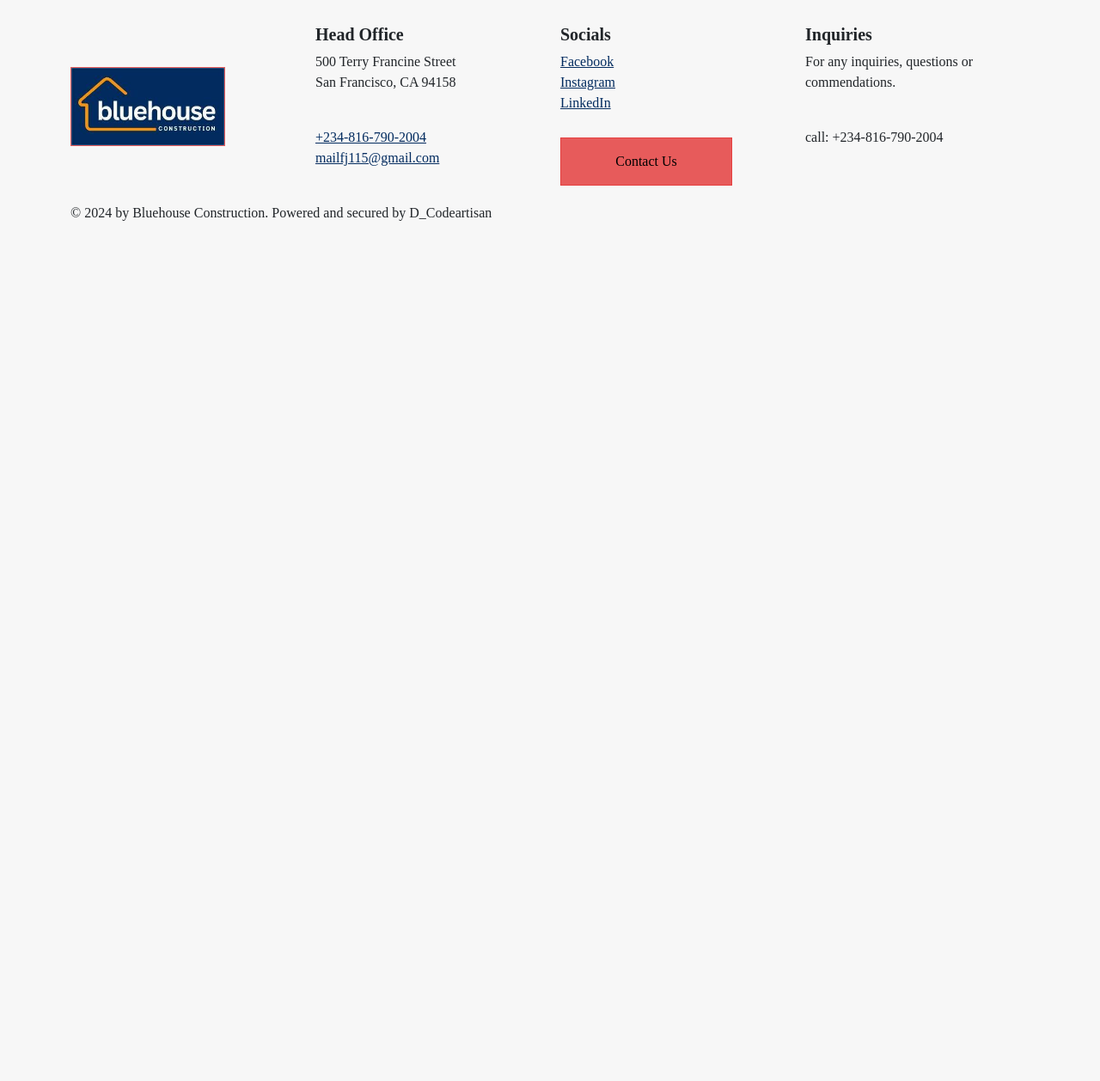
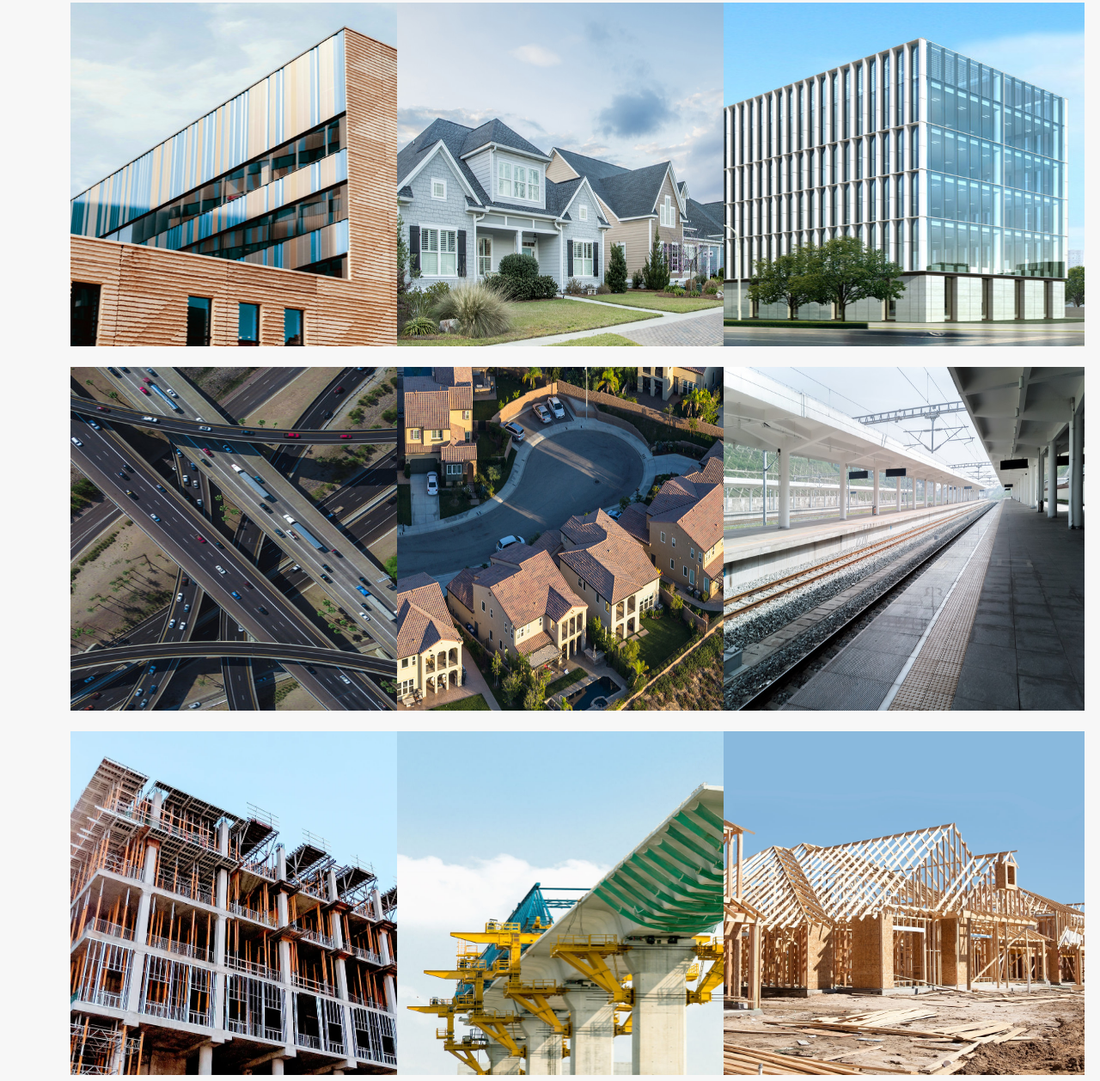
Before and after one commit to DCodeartisan/Bluehouse-website, a website: page projects.html in a window 1280 px wide. Shown: the part 474-1732 px from the top of the page at 86% size. Before the commit the page ends 800 px from the top, so only its background shows below. Drawn offline with Linux system fonts and the light colour scheme; a web font is replaced by a local one.

Commit message:
projects

```diff
--- a/css/style.css
+++ b/css/style.css
@@ -63,6 +63,12 @@ body {
     background-color: #fff;
     border: 1px solid #000
 }
+/* Projects */
+.containers img {
+    width: 420px;
+    height: 400px
+}
+
 @media (max-width: 900px) {
     #home {
         user-select: none; /* standard */
@@ -131,4 +137,8 @@ body {
     .icon {
         margin-top: 70px !important;
     }
+    .containers img {
+        width: 100% !important;
+        height: 400px !important;
+    }
 }
--- a/projects.html
+++ b/projects.html
@@ -65,7 +65,66 @@
         </div>
     </section>
 
+    <!-- Our Projects -->
 
+    <section class="py-2">
+        <div class="containers position-relative">
+            <div class="container text-center">
+                <!-- Project Row 1 -->
+                <div class="row">
+                  <div class="col-md-4 pb-4">
+                    <img src="images/c837a6_0c85a01871584b379bdb4a5f261ddf53~mv2.jpg" alt="">
+                  </div>
+                  <div class="col-md-4 pb-4">
+                    <img src="images/c837a6_a4eefd197f2049a598ba9749e86ce259~mv2.jpg" alt="">
+                  </div>
+                  <div class="col-md-4 pb-4">
+                    <img src="images/c837a6_c5afd1e1cd2042a4bc55b49fb93a8573~mv2.jpg" alt="">
+                  </div>
+                </div>
+
+                 <!-- Project Row 2 -->
+                 <div class="row">
+                    <div class="col-md-4 pb-4">
+                      <img src="images/c837a6_dee7a2e1feb74cafac46d4e0b2bf44d7~mv2.jpg" alt="">
+                    </div>
+                    <div class="col-md-4 pb-4">
+                      <img src="images/c837a6_fc28a5319ffc455fa1c27399ba1c58d9~mv2.jpg" alt="">
+                    </div>
+                    <div class="col-md-4 pb-4">
+                      <img src="images/c837a6_ff17ef7473f04d19bbacf6161681a26c~mv2.jpg" alt="">
+                    </div>
+                  </div>
+
+                   <!-- Project Row 3 -->
+                <div class="row">
+                    <div class="col-md-4 pb-4">
+                      <img src="images/image_1.webp" alt="">
+                    </div>
+                    <div class="col-md-4 pb-4">
+                      <img src="images/image_2.jpg" alt="">
+                    </div>
+                    <div class="col-md-4 pb-4">
+                      <img src="images/image_3.jpg" alt="">
+                    </div>
+                  </div>
+
+                   <!-- Project Row 4 -->
+                <div class="row">
+                    <div class="col-md-4 pb-4">
+                      <img src="images/image_4.jpg" alt="">
+                    </div>
+                    <div class="col-md-4 pb-4">
+                      <img src="images/image_6.webp" alt="">
+                    </div>
+                    <div class="col-md-4 pb-4">
+                      <img src="images/service_3.jpg" alt="">
+                    </div>
+                  </div>
+
+              </div>
+        </div>
+      </section>
 
 
       <footer class="footer py-6">
```
